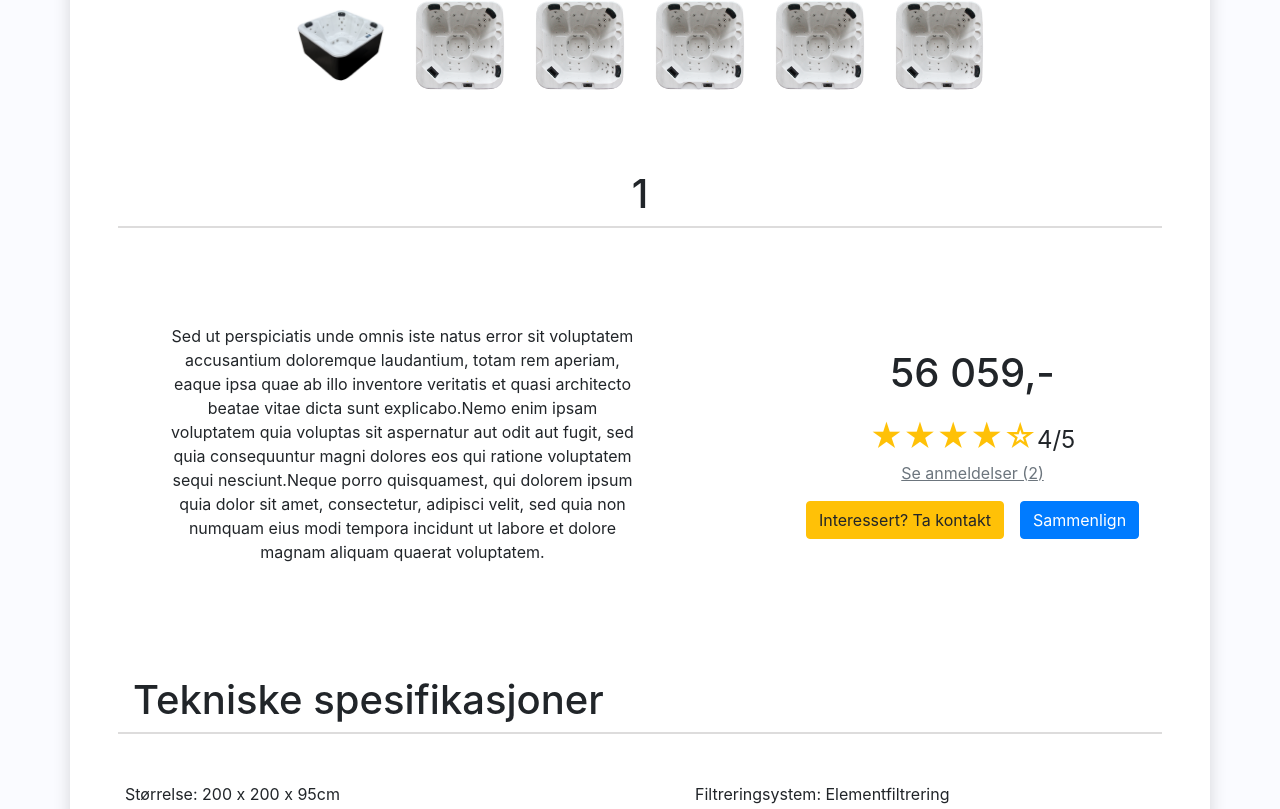
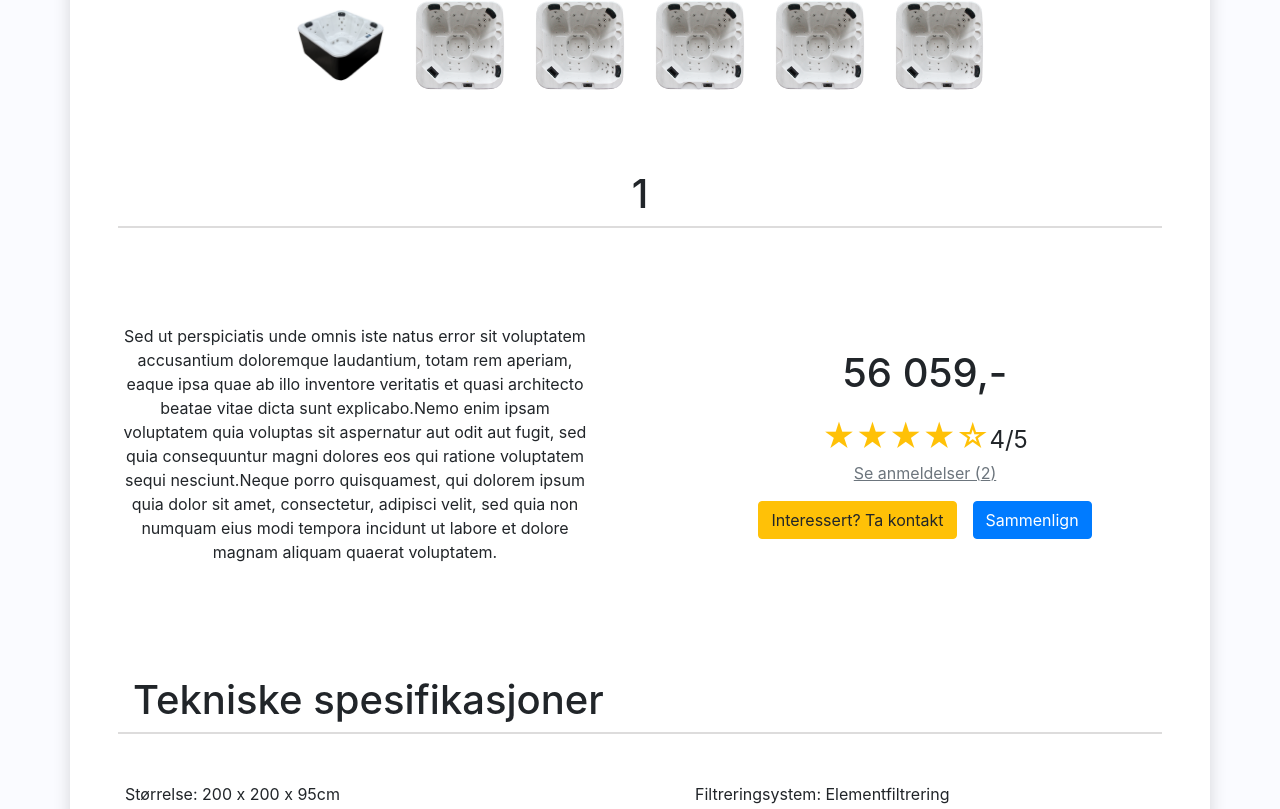
Before and after one commit to frikoPro/wellness-at-home, a React (Create React App) app in the folder client/: page /nordpool/1 in a window 1280 px wide. Shown: the part 573-1382 px from the top of the page. Built offline with nearby package versions, Linux system fonts and the light colour scheme.

Commit message:
changed reponsive-effect

```diff
--- a/client/src/views/productPage/ProductPage.js
+++ b/client/src/views/productPage/ProductPage.js
@@ -128,10 +128,10 @@ const ProductPage = () => {
 					</Col>
 				</Row>
 				<Row className="justify-content-between">
-					<Col sm={6} className="mx-auto p-5 text-center">
+					<Col sm={12} lg={6} className="mx-auto p-5 text-center">
 						<p>{productPageContent.aboutProduct}</p>
 					</Col>
-					<Col sm={5} className="text-center align-self-center">
+					<Col sm={12} lg={6} className="text-center align-self-center">
 						<h1 className="mb-3">{productPageContent.price}</h1>
 						<StarRating rating={4} size={2} />
 						<p
```
